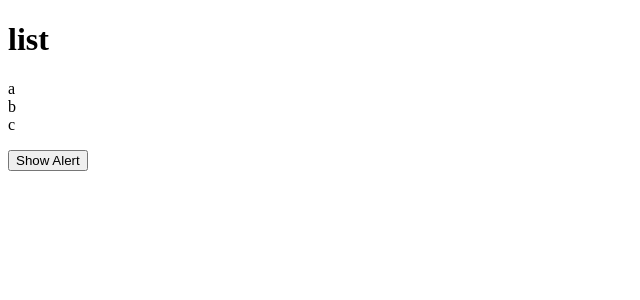
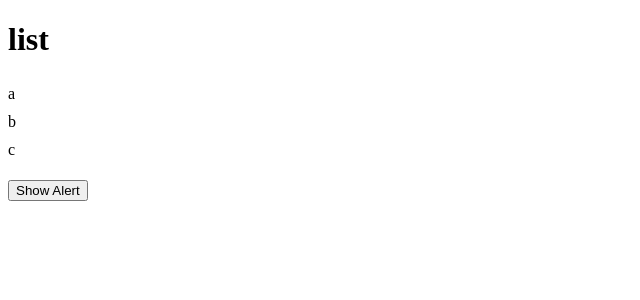
Before and after one commit to tlightk/ult-react-18, a React (Vite) app: page / in a window 1280 px wide. Shown: the top 300 px of the page, without its empty margins (0-640 px from the left). Built offline with nearby package versions, Linux system fonts and the light colour scheme.

Commit message:
create ListItemProps interface

```diff
--- a/src/components/ListGroup/ListGroup.tsx
+++ b/src/components/ListGroup/ListGroup.tsx
@@ -5,6 +5,15 @@
 const List = styled.ul`
   list-style: none;
   padding: 0;
+`;
+
+interface ListItemProps {
+  active: boolean;
+}
+
+const ListItem = styled.li<ListItemProps>`
+  padding: 5px 0;
+  background: ${ props => props.active ? "blue" : "none"}
 `;
 
 interface Props {
@@ -21,12 +30,8 @@
       <h1>{heading}</h1>
       <List className="list-group">
         {items.map((item, index) => (
-          <li
-            className={
-              selectedIndex == index
-                ? "list-group-item active"
-                : "list-group-item"
-            }
+          <ListItem
+          active={index === selectedIndex}
             key={item}
             onClick={() => {
               setSelectedIndex(index);
@@ -34,7 +39,7 @@
             }}
           >
             {item}
-          </li>
+          </ListItem>
         ))}
       </List>
     </>
```
